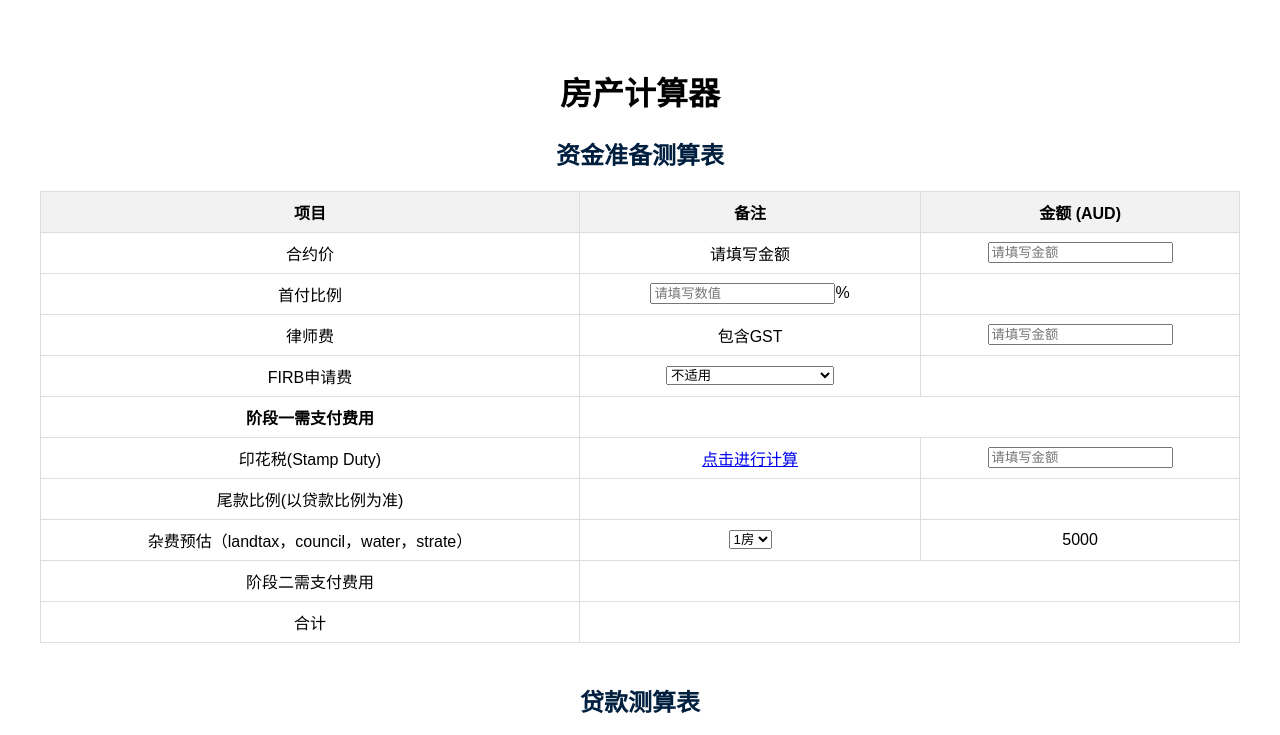
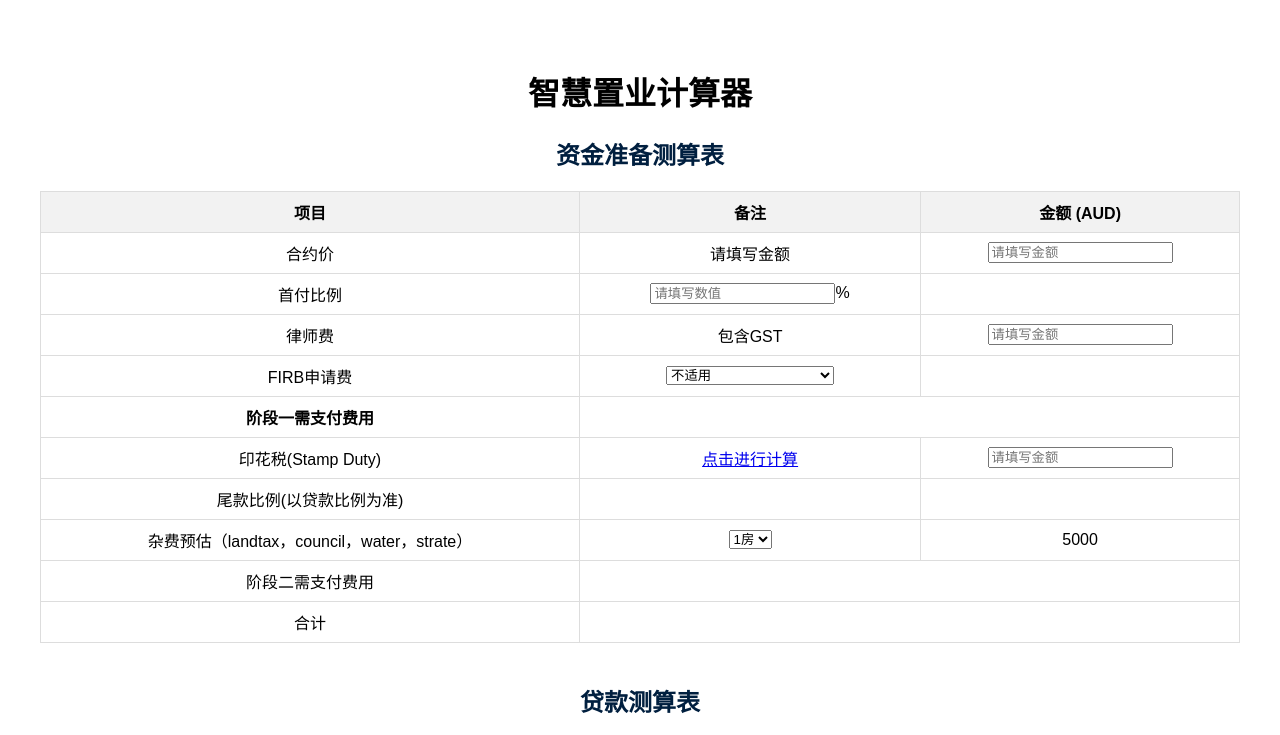
Before and after one commit to GloveBear666/RealEstateCalculator, a plain HTML site: page index.html in a window 1280 px wide. Shown: the part 63-798 px from the top of the page. Drawn offline with Linux system fonts and the light colour scheme.

Commit message:
Update index.html

```diff
--- a/index.html
+++ b/index.html
@@ -3,7 +3,7 @@
 <head>
     <meta charset="UTF-8">
     <meta name="viewport" content="width=device-width, initial-scale=1.0">
-    <title>房产计算器</title>
+    <title>智慧置业计算器</title>
     <link rel="stylesheet" href="style.css">
     <script src="script.js" defer></script>
 </head>
@@ -14,7 +14,7 @@
         </div>
     </header>
     <div class="container">
-        <h1 style="text-align: center;">房产计算器</h1>
+        <h1 style="text-align: center;">智慧置业计算器</h1>
 
         <div class="section">
             <h2>资金准备测算表</h2>
```
